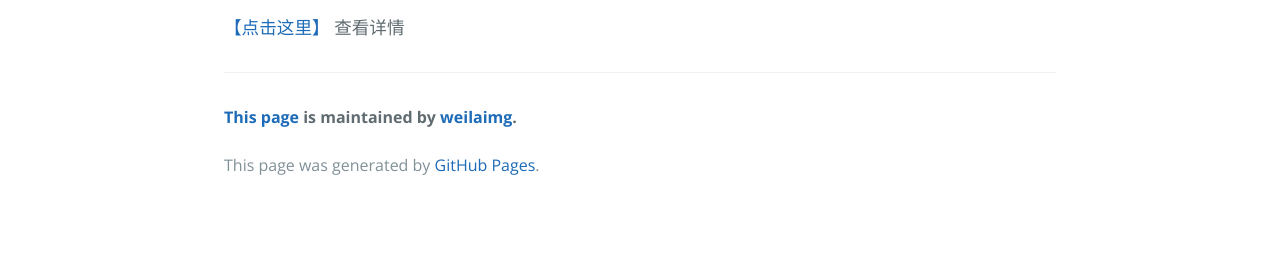
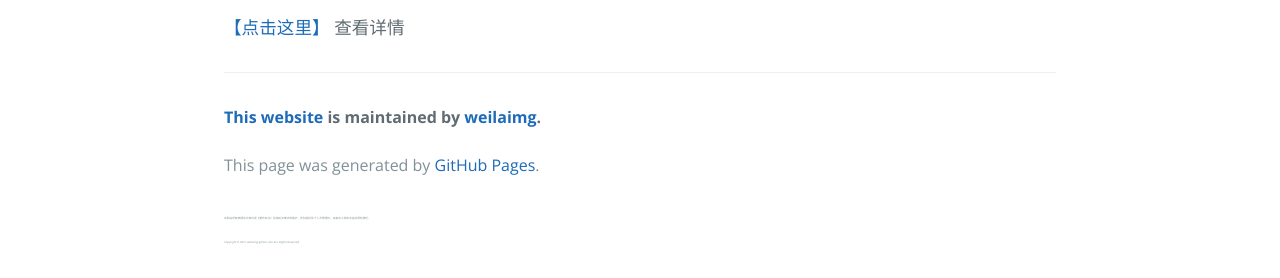
Before and after one commit to weilaimg/weilaimg.github.io, a Jekyll site: the page built from index.md, in a window 1280 px wide. Shown: the part 1239-1517 px from the top of the page. Built offline with Jekyll 4.4.1, drawn with Linux system fonts in a browser that asks for light colours; before the commit the page ends 1448 px from its top, so only the background shows below that.

Commit message:
add copyright

```diff
--- a/_includes/page-footer.html
+++ b/_includes/page-footer.html
@@ -1,5 +1,10 @@
 <footer class="site-footer">
-  <span class="site-footer-owner"><a href="{{ site.url }}">This page</a> is maintained by <a href="{{ site.author.url }}">{{ site.author.name }}</a>.</span>
+  <span class="site-footer-owner"><a href="{{ site.url }}">This website</a> is maintained by <a href="{{ site.author.url }}">{{ site.author.name }}</a>.</span>
   <br />
   <span class="site-footer-credits">This page was generated by <a href="https://pages.github.com">GitHub Pages</a>.</span>
+  <br />
+  <br />
+  <span class="site-footer-credits" style="font-size: 0.17em;">本网站所有数据及文档均受《著作权法》及相关法律法规保护，任何组织及个人不得侵权，违者本人将依法追究侵权责任。</span>
+  <br />
+  <span class="site-footer-credits" style="font-size: 0.17em;">Copyright © 2021 weilaimg.github.com  ALL Rights Reserved</span>
 </footer>
```
